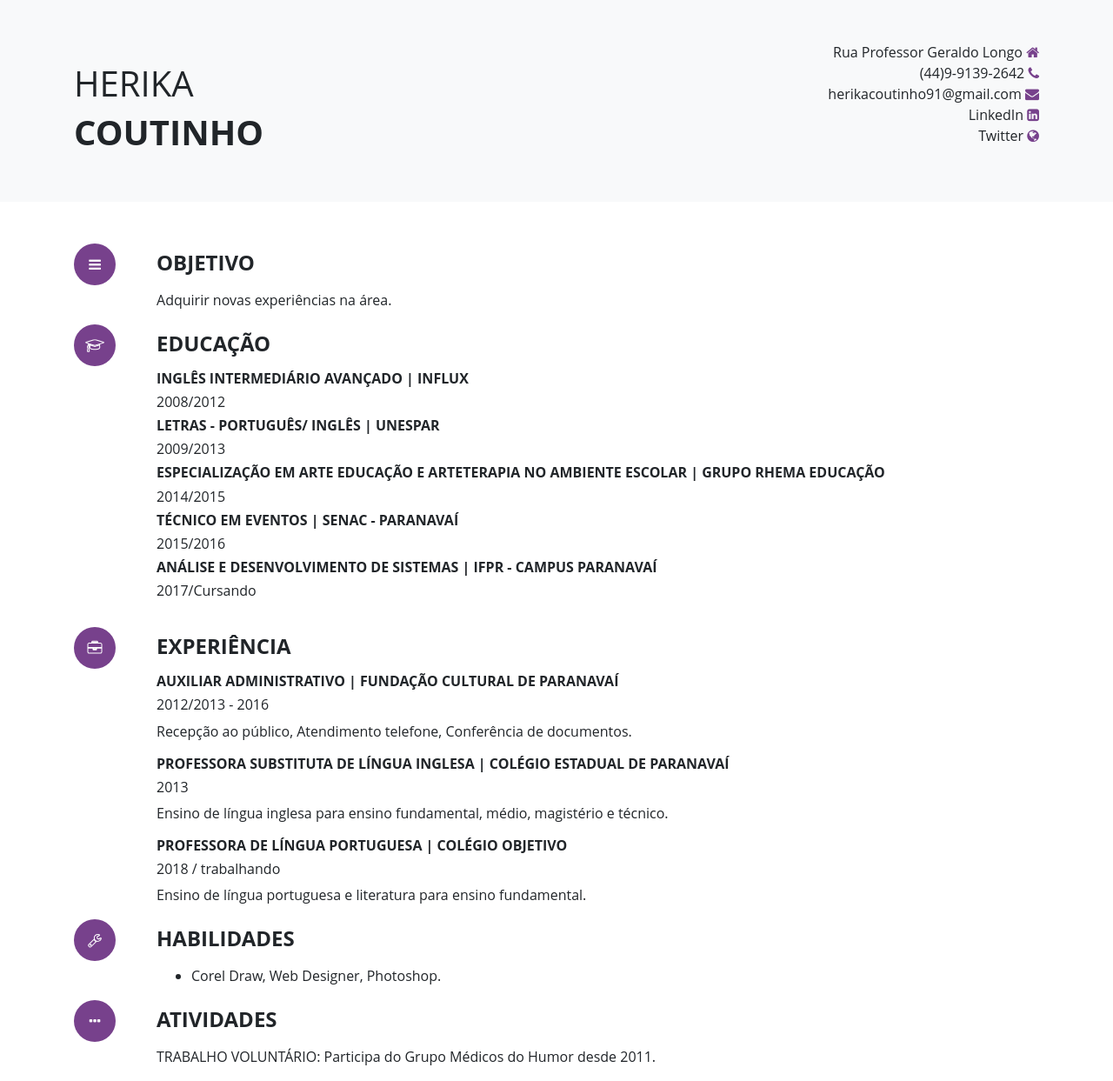
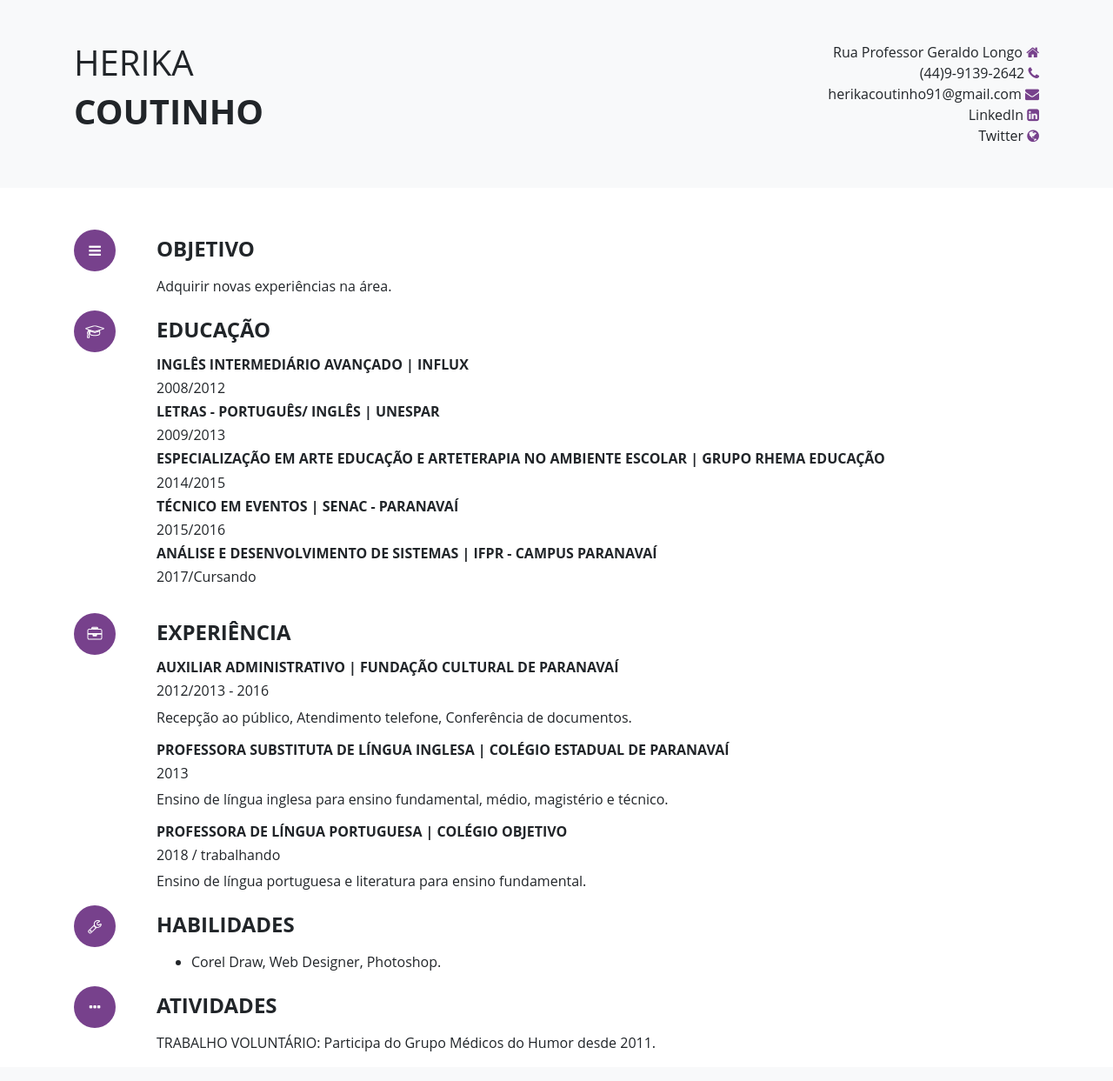
Before and after one commit to herikacoutinho/aulatic, a Django app: page /curriculo/ in a window 1280 px wide. Shown: the whole page at 87% size. After the commit the page ends 1209 px from the top, so only its background shows below. Run offline with Django 3.2, Linux system fonts and the light colour scheme; some libraries are stand-ins or nearby versions.

Commit message:
tudo feito

```diff
--- a/Django/adocao/templates/curriculo.html
+++ b/Django/adocao/templates/curriculo.html
@@ -32,7 +32,7 @@
     <div class="container-fluid bg-light p-5 mb-5">
         <div class="container">
             <div class="row">
-                <div class="col-8 pt-4">
+                <div class="col ">
                     <h1 class="font-weight-normal">HERIKA</h1>
                     <h1 class="font-weight-bold">COUTINHO</h1>
                 </div>
```
